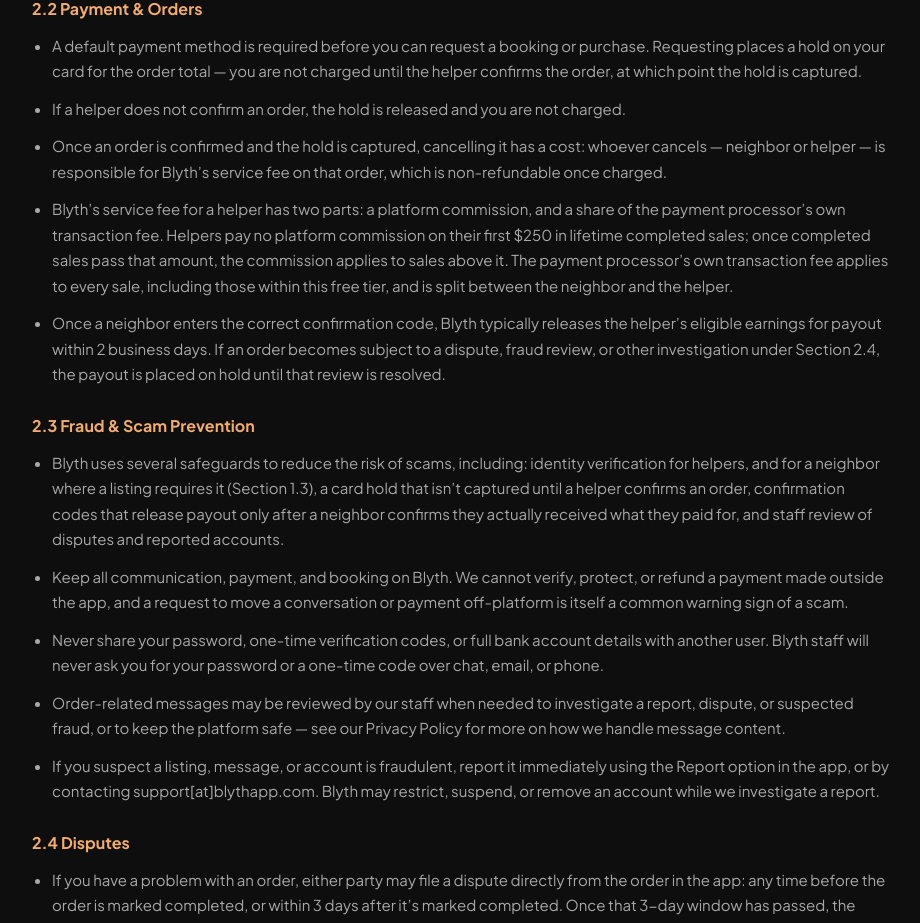
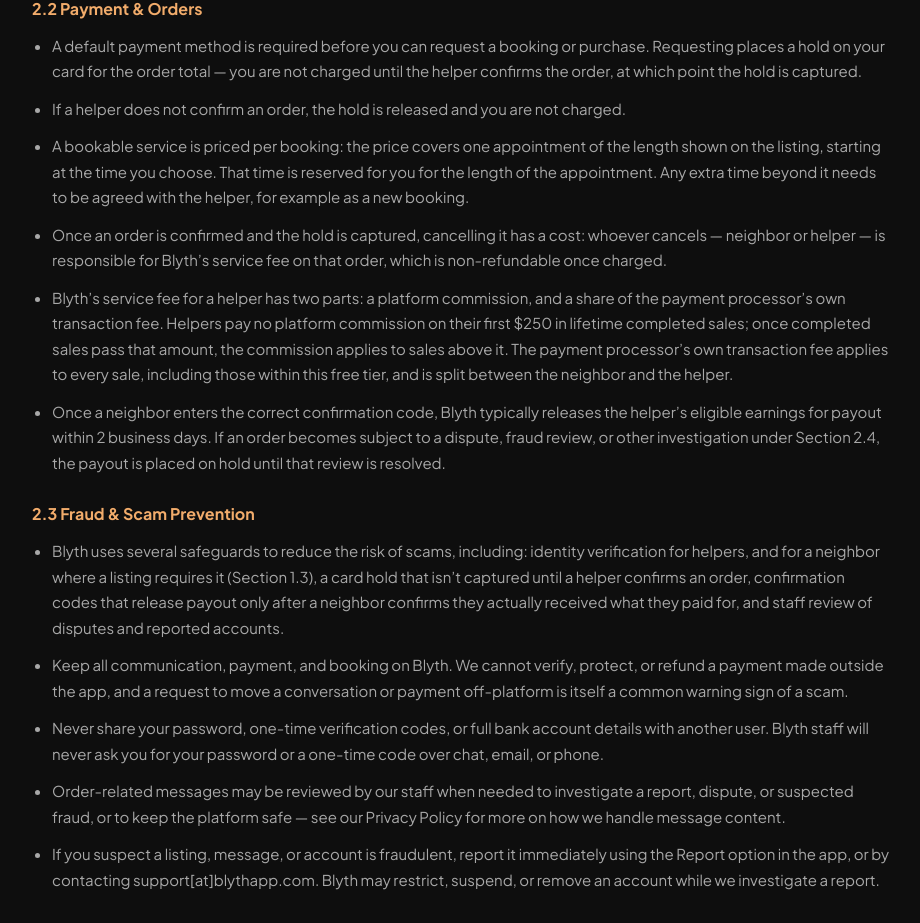
Before and after one commit to Jackal-2/Blyth-website, a Next.js app: page /terms in a window 1280 px wide. Shown: the part 1814-2737 px from the top of the page, without its empty margins (20-940 px from the left). Built offline with nearby package versions, Linux system fonts and the light colour scheme.

Commit message:
Add email logo

```diff
--- a/next.config.ts
+++ b/next.config.ts
@@ -14,7 +14,12 @@ const nextConfig: NextConfig = {
   agentRules: false,
   output: 'standalone',
   async headers() {
-    return [{ source: '/(.*)', headers: await securityHeaders() }];
+    return [
+      { source: '/(.*)', headers: await securityHeaders() },
+      // The email logo (public/email/) is linked from every email Blyth sends,
+      // so let mail apps cache it for a day.
+      { source: '/email/:file*', headers: [{ key: 'Cache-Control', value: 'public, max-age=86400' }] },
+    ];
   },
 };
 
--- a/src/app/listings/[id]/opengraph-image.tsx
+++ b/src/app/listings/[id]/opengraph-image.tsx
@@ -18,7 +18,7 @@ export const revalidate = 3600;
 
 function formatPrice(price: number, listing: { type: "item" | "service"; isOneTimeService: boolean }): string {
   const amount = `$${price % 1 === 0 ? price.toFixed(0) : price.toFixed(2)}`;
-  return listing.type === "item" || listing.isOneTimeService ? amount : `${amount}/hr`;
+  return listing.type === "item" || listing.isOneTimeService ? amount : `${amount}/booking`;
 }
 
 type Params = Promise<{ id: string }>;
--- a/src/app/listings/[id]/page.tsx
+++ b/src/app/listings/[id]/page.tsx
@@ -31,7 +31,7 @@ export async function generateMetadata({ params }: { params: Params }): Promise<
 
 function formatPrice(price: number, listing: { type: "item" | "service"; isOneTimeService: boolean }): string {
   const amount = `$${price % 1 === 0 ? price.toFixed(0) : price.toFixed(2)}`;
-  return listing.type === "item" || listing.isOneTimeService ? amount : `${amount}/hr`;
+  return listing.type === "item" || listing.isOneTimeService ? amount : `${amount}/booking`;
 }
 
 export default async function ListingPage({ params }: { params: Params }) {
--- a/src/app/terms/page.tsx
+++ b/src/app/terms/page.tsx
@@ -156,6 +156,13 @@ export default function TermsOfServicePage() {
             <li>
               If a helper does not confirm an order, the hold is released and
               you are not charged.
+            </li>
+            <li>
+              A bookable service is priced per booking: the price covers one
+              appointment of the length shown on the listing, starting at the
+              time you choose. That time is reserved for you for the length of
+              the appointment. Any extra time beyond it needs to be agreed with
+              the helper, for example as a new booking.
             </li>
             <li>
               Once an order is confirmed and the hold is captured, cancelling
```
Also changed, not shown: public/email/blyth-logo.png (added).
